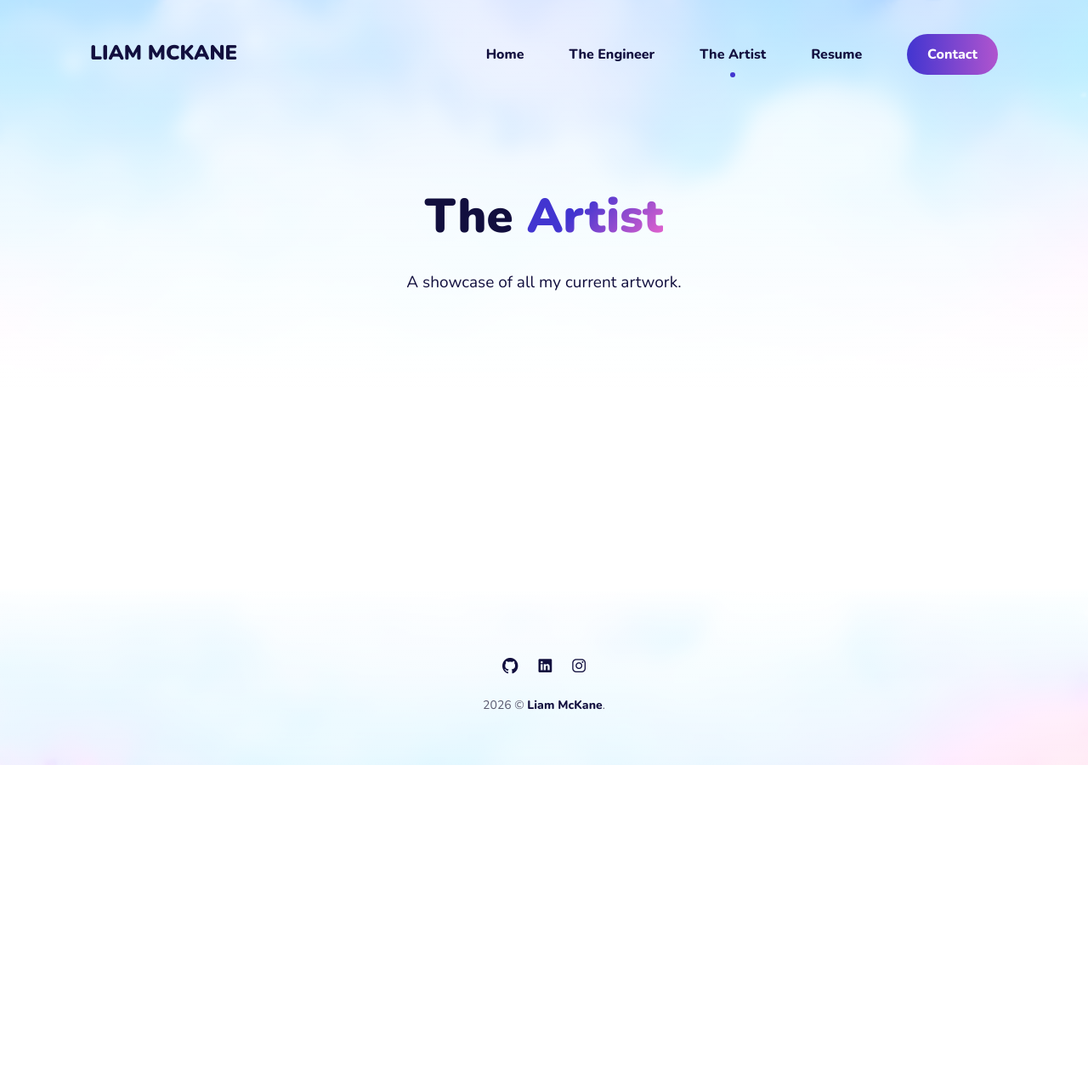
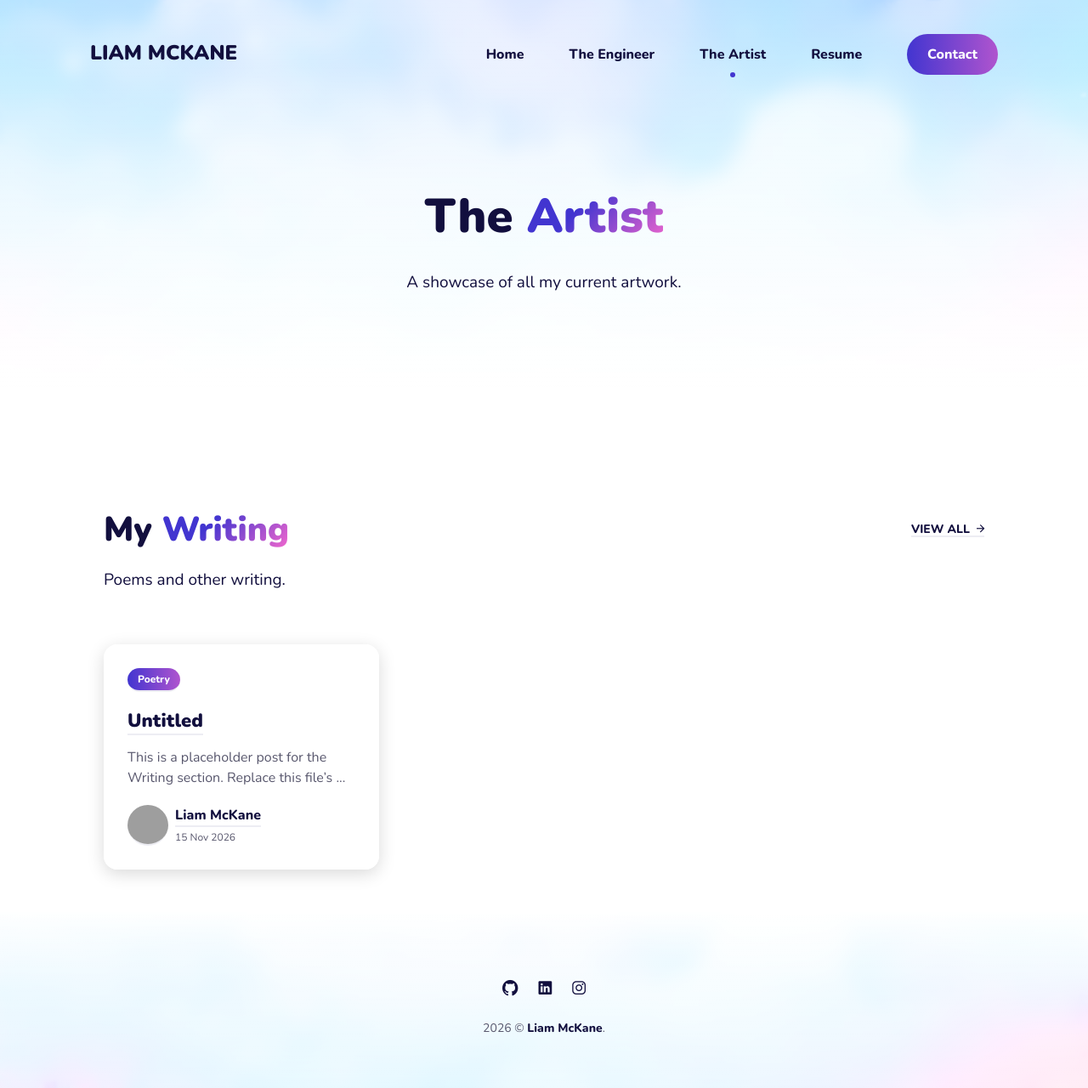
Before and after one commit to lmckane/lmckane, a Jekyll site: the page built from _pages/artist.md, in a window 1280 px wide. Shown: the whole page at 85% size. Built offline with Jekyll 4.4.1, drawn with Linux system fonts in a browser that asks for light colours; a script that is not in the unit is left out; before the commit the page ends 900 px from its top, so only the background shows below that; grey boxes are pictures that could not be loaded.

Commit message:
Add a Writing section to the Artist page
Reuses the existing posts collection (already wired to /blog/:slug)
for poems, tagged "poetry". Adds a preview section on the Artist page
linking to a new /writing listing page, both filtered to that tag,
instead of adding a new top-level nav item. Includes a placeholder
post to replace with real content.

Co-Authored-By: Claude Sonnet 5 <noreply@anthropic.com>
Claude-Session: https://claude.ai/code/session_011WuHfL641bvzG4c7cxbwUn

```diff
--- /dev/null
+++ b/_includes/section-writing.html
@@ -0,0 +1,32 @@
+<!-- begin writing -->
+<section class="section writing">
+  <div class="container">
+    <div class="row">
+      <div class="col col-12">
+        <div class="contaniner__inner animate">
+
+        <div class="section__info">
+          <div class="section__head">
+            <h2 class="section__title">{{ site.data.settings.writing__settings.writing__title }}</h2>
+            <a class="section__link" href="{{ '/writing' | relative_url }}">View all <i class="ion ion-md-arrow-forward"></i></a>
+          </div>
+          {% if site.data.settings.writing__settings.writing__description %}
+            <p class="section__description">{{ site.data.settings.writing__settings.writing__description }}</p>
+          {% endif %}
+        </div>
+
+          <div class="row">
+            {% assign writing_posts = site.tags.poetry %}
+            {% if writing_posts.size > 0 %}
+              {% for post in writing_posts limit:3 %}
+                {% include article-content.html %}
+              {% endfor %}
+            {% endif %}
+          </div>
+
+        </div>
+      </div>
+    </div>
+  </div>
+</section>
+<!-- end writing -->
--- a/_pages/artist.md
+++ b/_pages/artist.md
@@ -6,3 +6,4 @@ description: A showcase of all my current artwork.
 image:
 ---
 {% include section-artist.html %}
+{% include section-writing.html %}
--- /dev/null
+++ b/_posts/2026-11-15-untitled.markdown
@@ -0,0 +1,9 @@
+---
+layout: post
+title:  Untitled
+date:   2026-11-15 00:00:00 +0000
+tags:   [poetry]
+---
+This is a placeholder post for the Writing section. Replace this file's
+content with your own poem, and update the title and date in the front
+matter above.
```
Also changed, not shown: _data/settings.yml (+7 -0 lines), writing/index.html (added, +30 -0 lines), Gemfile.lock.
